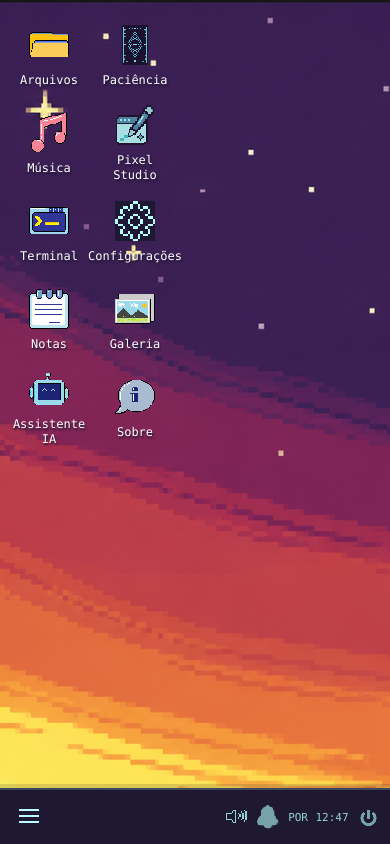
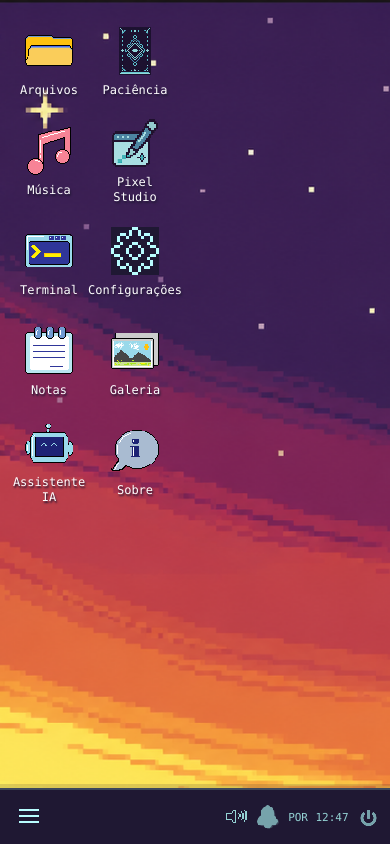
Before and after one commit to Atlas436/PixelIO, a website with bundled scripts: page index.html in a window 390 px wide. Both pictures are taken after a click on the button "Iniciar Pixel.OI". Built offline with nearby package versions, Linux system fonts and the light colour scheme.

Commit message:
Amplia ícones do desktop mantendo pixel art e proporções

```diff
--- a/style.css
+++ b/style.css
@@ -508,7 +508,7 @@ noscript {
 }
 @media (max-height: 620px) {
   #desktop {
-    grid-template-rows: repeat(3, 90px);
+    grid-template-rows: repeat(3, 100px);
     grid-auto-columns: 90px;
     padding: 12px;
   }
@@ -536,7 +536,7 @@ noscript {
     padding: 6px;
   }
   #desktop {
-    grid-template-rows: repeat(5, 88px);
+    grid-template-rows: repeat(5, 100px);
     grid-auto-columns: 86px;
     padding: 12px 6px;
   }
@@ -586,8 +586,8 @@ noscript {
 }
 
 .app-icon {
-  width: 40px;
-  height: 40px;
+  width: 48px;
+  height: 48px;
   object-fit: contain;
   image-rendering: pixelated;
   flex-shrink: 0;
@@ -699,8 +699,8 @@ noscript {
   color: var(--normal);
 }
 .desktop-app .settings-icon {
-  width: 40px;
-  height: 40px;
+  width: 48px;
+  height: 48px;
 }
 .menu-app .settings-icon {
   width: 26px;
```
